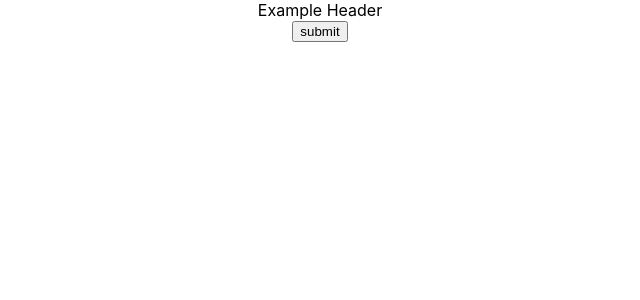
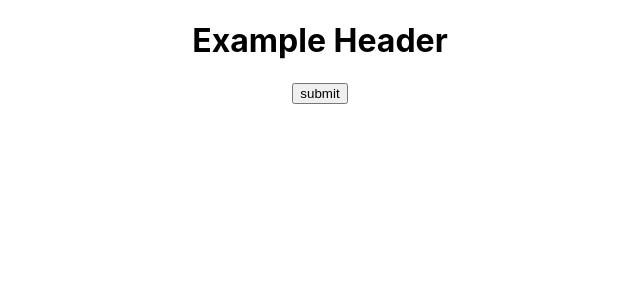
Before and after one commit to Israt05/login_example, a React (Create React App) app: page / in a window 1280 px wide. Shown: the top 300 px of the page, without its empty margins (320-960 px from the left). Built offline with nearby package versions, Linux system fonts and the light colour scheme.

Commit message:
edit the header size

```diff
--- a/src/component/Header.jsx
+++ b/src/component/Header.jsx
@@ -2,7 +2,7 @@ import React from 'react';
 
 const Header = () => {
   return <div>
-      Example Header
+      <h1>Example Header</h1>
 
   </div>;
 };
```
